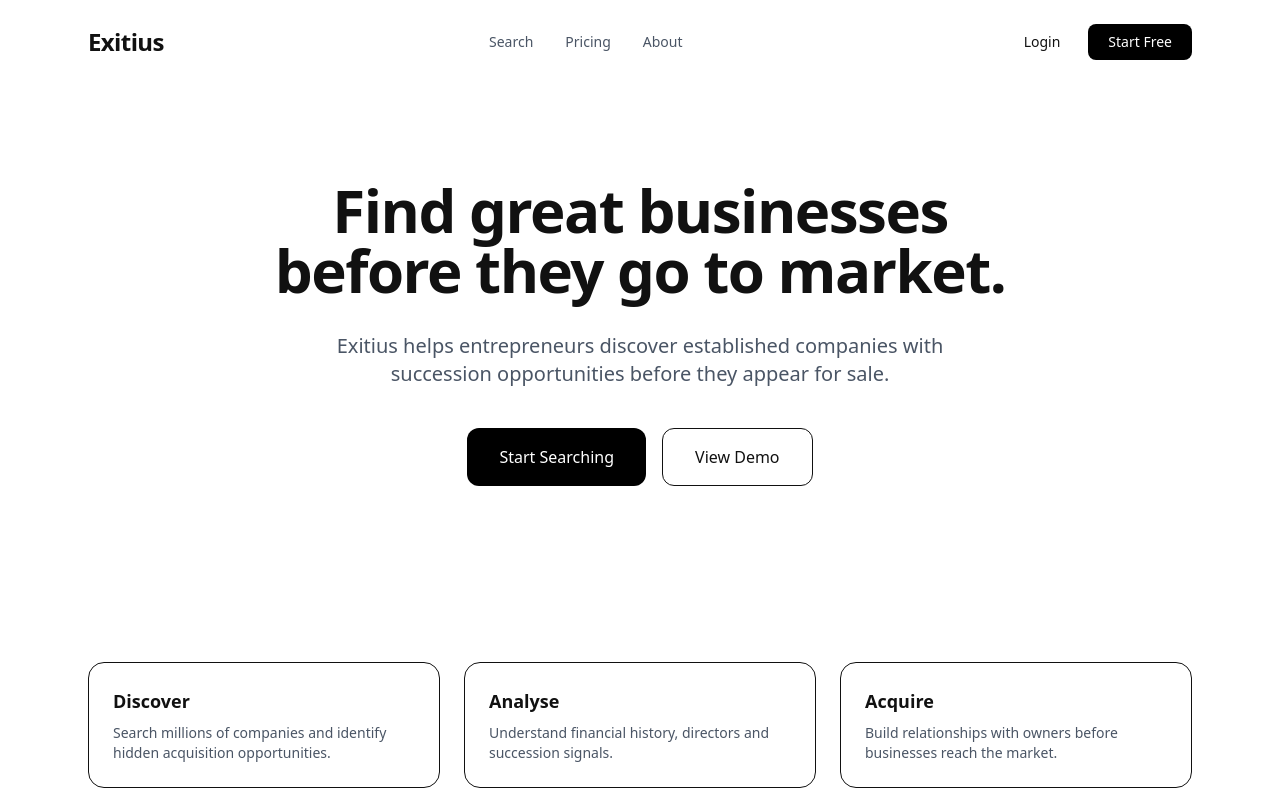
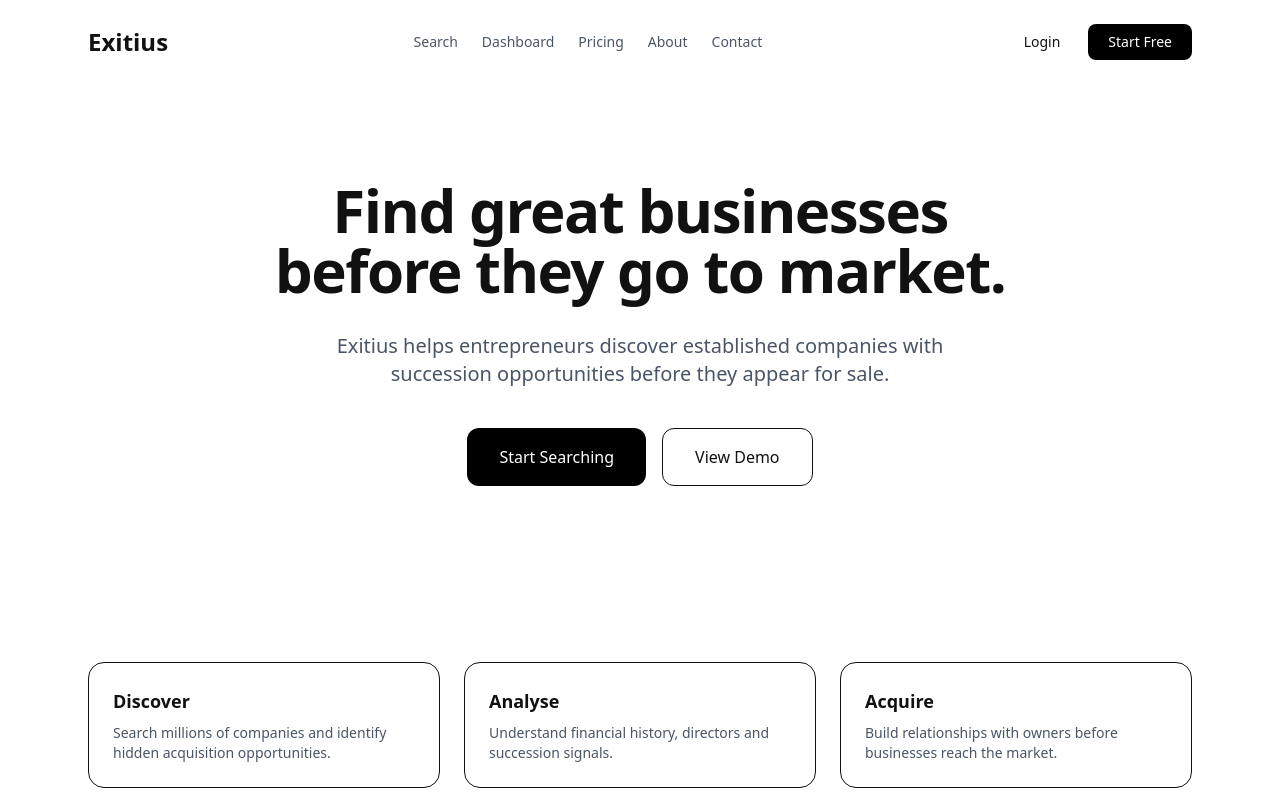
Before and after one commit to jasb-to/exitius, a Next.js app: page / in a window 1280 px wide. Shown: the top 800 px of the page. Built offline with nearby package versions, Linux system fonts and the light colour scheme.

Commit message:
Refactor Navbar component structure and links

```diff
--- a/components/Navbar.tsx
+++ b/components/Navbar.tsx
@@ -18,24 +18,28 @@
         className="
           text-2xl
           font-bold
-tracking-tight
         "
       >
         Exitius
       </Link>
 
 
+
       <div className="
         hidden
         md:flex
-gap-8
+        gap-6
         text-sm
         text-gray-600
       ">
 
-
         <Link href="/search">
           Search
+        </Link>
+
+
+        <Link href="/dashboard">
+          Dashboard
         </Link>
 
 
@@ -49,12 +53,19 @@
         </Link>
 
 
+        <Link href="/contact">
+          Contact
+        </Link>
+
+
       </div>
+
 
 
 
       <div className="
         flex
+        items-center
         gap-3
       ">
 
@@ -69,6 +80,7 @@
         >
           Login
         </Link>
+
 
 
         <Link
```
Lines whose indentation alone changed are shown as unchanged.
